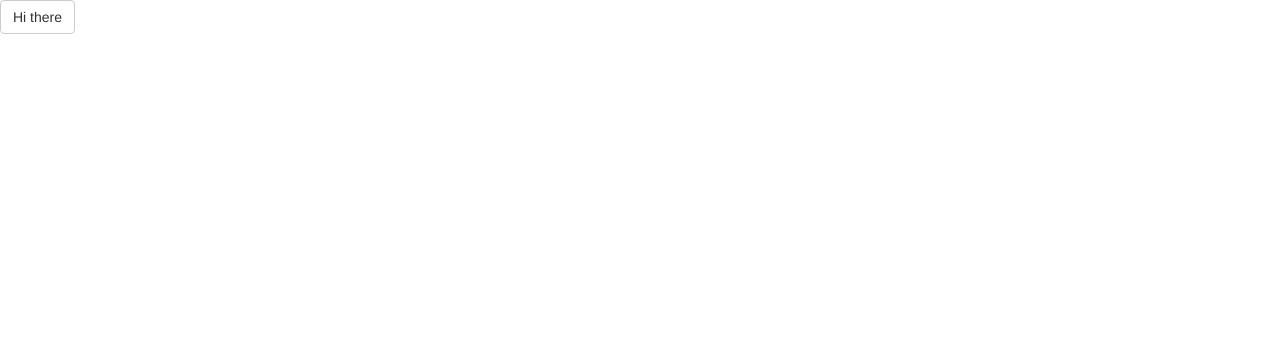
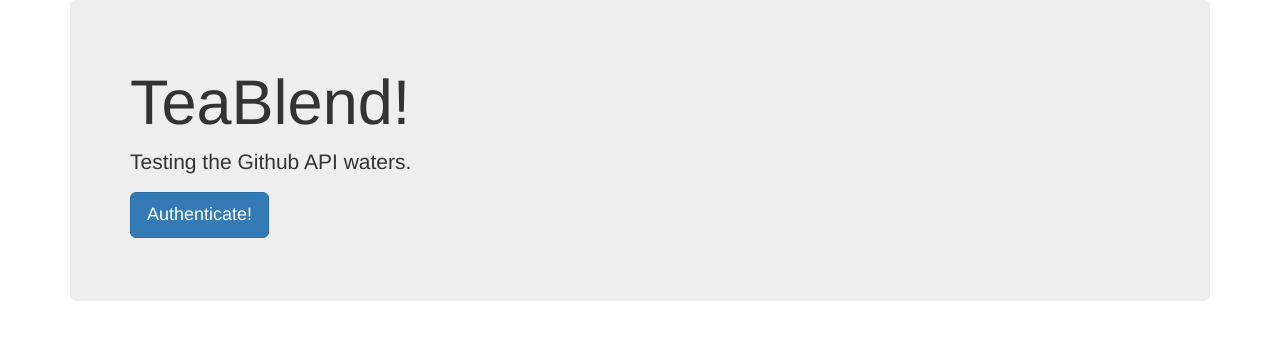
Before and after one commit to CartoonTea/blend-server, a website: page app/static/index.html in a window 1280 px wide. Drawn offline with Linux system fonts and the light colour scheme.

Commit message:
JUMBOTRON

```diff
--- a/app/static/auth/auth.html
+++ b/app/static/auth/auth.html
@@ -1 +1,5 @@
-<button type="button" class="btn btn-default">Hi there</button>
+<div class="jumbotron">
+  <h1>TeaBlend!</h1>
+  <p>Testing the Github API waters.</p>
+  <p><a class="btn btn-primary btn-lg" href="#" role="button">Authenticate!</a></p>
+</div>
--- a/app/static/index.html
+++ b/app/static/index.html
@@ -11,6 +11,8 @@
     <script src="auth/auth.ctrl.js"></script>
   </head>
 
-  <body ui-view>
+  <body>
+    <div class="container" ui-view>
+    </div>
   </body>
 </html>
```
